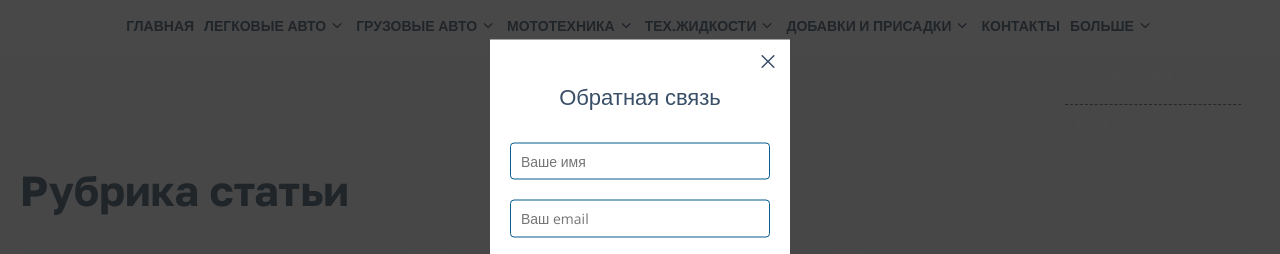
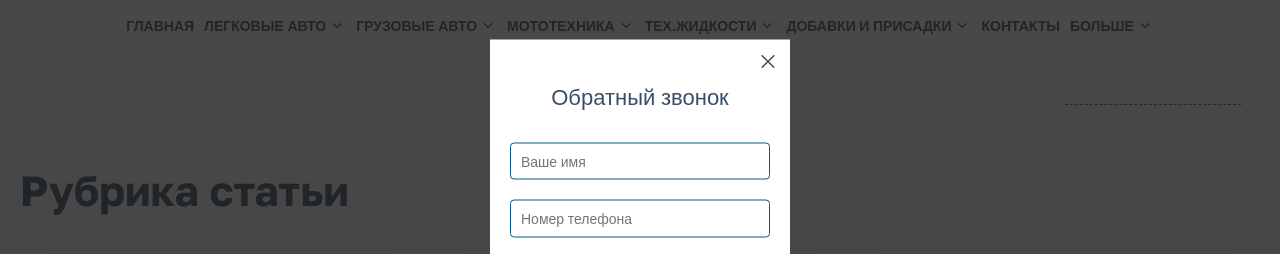
Before and after one commit to fayzullayevelmurod/Akkora, a plain HTML site: page articles.html in a window 1280 px wide. Both pictures are taken after a click on the button "обратную связь". Shown: the part 157-411 px from the top of the page. Drawn offline with nearby package versions, Linux system fonts and the light colour scheme.

Commit message:
modal update

```diff
--- a/articles.html
+++ b/articles.html
@@ -27,10 +27,10 @@
             </button>
             <form action="#">
                 <h4>
-                    Обратная связь
+                    Обратный звонок
                 </h4>
                 <input type="text" name="name" id="name" placeholder="Ваше имя">
-                <input type="email" name="email" id="email" placeholder="Ваш email">
+                <input type="tel" name="tel" id="tel" placeholder="Номер телефона">
                 <textarea name="message" id="message" placeholder="Ваш текст сообщение"></textarea>
                 <button type="submit" class="main_btn" id="submit">
                     Отправить
```
Also changed, not shown: basket-empty.html (+2 -2 lines), basket-goods.html (+2 -2 lines), basket-order-login.html (+2 -2 lines), basket-order.html (+2 -2 lines), brand.html (+2 -3 lines), catalog-template.html (+2 -2 lines), certificates.html (+2 -2 lines), control-panel.html (+2 -2 lines), index.html (+2 -2 lines), laboratory.html (+2 -2 lines), my-account.html (+2 -2 lines), one-article.html (+2 -2 lines), privacy-policy.html (+2 -2 lines), product-page.html (+2 -2 lines).
